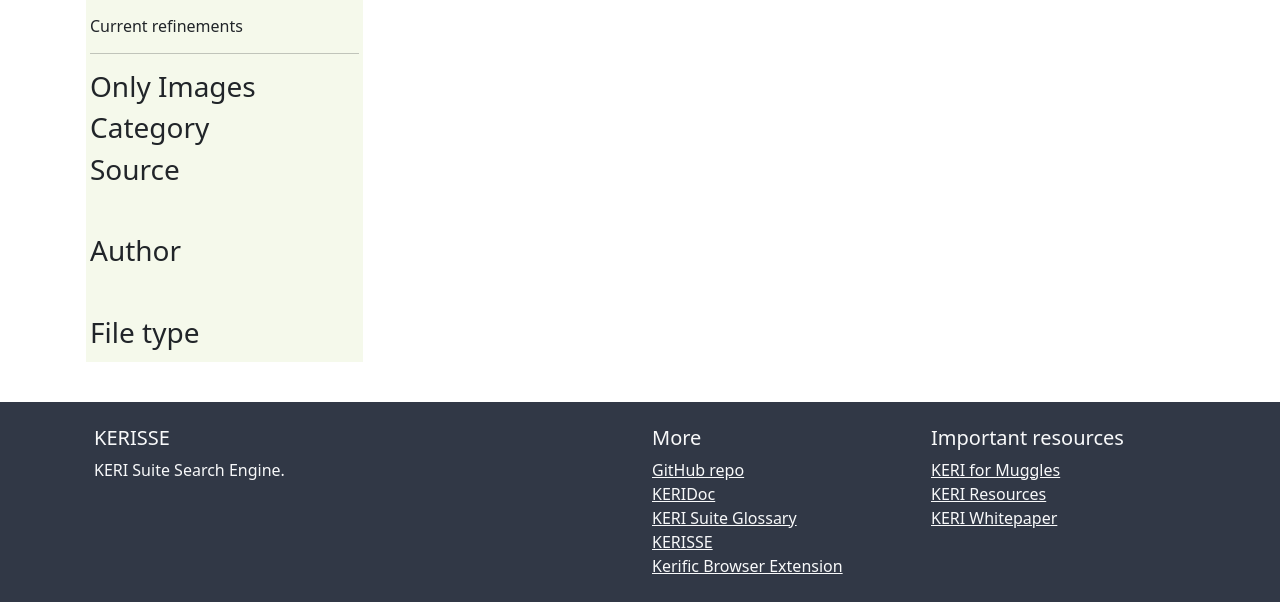
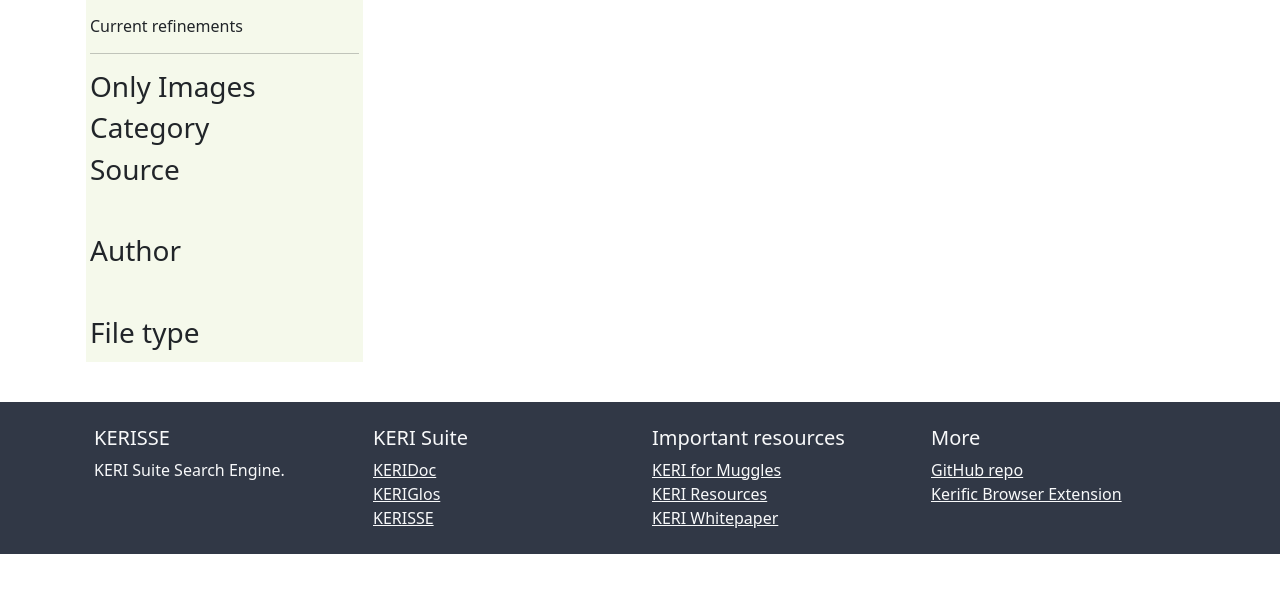
Before and after one commit to WebOfTrust/kerisse, a website built with webpack: page index.html in a window 1280 px wide. Shown: the part 394-996 px from the top of the page. After the commit the page ends 948 px from the top, so only its background shows below. Built offline with nearby package versions, Linux system fonts and the light colour scheme; files whose address does not match are found by name; what instantsearch.js, typesense-instantsearch-adapter would draw is missing.

Commit message:
Better footer menu

```diff
--- a/index.html
+++ b/index.html
@@ -147,7 +147,7 @@
     <footer class="text-center text-lg-start mt-4">
         <div class="container p-4">
             <div class="row">
-                <div class="col-lg-6 col-md-12 mb-4 mb-md-0">
+                <div class="col-lg-3 col-md-6 mb-4 mb-md-0">
                     <h5 class="text-light text-uppercase">KERISSE</h5>
                     <p class="text-light">
                         KERI Suite Search Engine.
@@ -155,21 +155,14 @@
                 </div>
 
                 <div class="col-lg-3 col-md-6 mb-4 mb-md-0">
-                    <h5 class="text-light">More</h5>
+                    <h5 class="text-light">KERI Suite</h5>
                     <ul class="list-unstyled mb-0">
-                        <li><a target="_blank" rel="noopener" class="text-light"
-                                href="https://github.com/weboftrust/kerisse/">GitHub repo</a></li>
                         <li><a href="https://weboftrust.github.io/keridoc/" class="text-light" target="_blank"
                                 rel="noopener">KERIDoc</a>
                         </li>
                         <li><a href="https://weboftrust.github.io/WOT-terms/" class="text-light" target="_blank"
-                                rel="noopener">KERI Suite
-                                Glossary</a></li>
-                        <li><a href="https://weboftrust.github.io/kerisse/" class="text-light" target="_blank"
-                                rel="noopener">KERISSE</a>
-                        </li>
-                        <li><a href="https://chromewebstore.google.com/detail/kerific/ckbmkbbmnfbeecfmoiohobcdmopekgmp"
-                                class="text-light" target="_blank" rel="noopener">Kerific Browser Extension</a>
+                                rel="noopener">KERIGlos</a></li>
+                        <li><a href="/" class="text-light" target="_blank" rel="noopener">KERISSE</a>
                         </li>
                     </ul>
                 </div>
@@ -184,6 +177,18 @@
                         <li><a href="https://github.com/SmithSamuelM/Papers/blob/master/whitepapers/KERI_WP_2.x.web.pdf"
                                 class="text-light" target="_blank" rel="noopener">KERI Whitepaper</a></li>
 
+                    </ul>
+                </div>
+
+                <div class="col-lg-3 col-md-6 mb-4 mb-md-0">
+                    <h5 class="text-light">More</h5>
+                    <ul class="list-unstyled mb-0">
+                        <li><a target="_blank" rel="noopener" class="text-light"
+                                href="https://github.com/weboftrust/kerisse/">GitHub
+                                repo</a></li>
+                        <li><a href="https://chromewebstore.google.com/detail/kerific/ckbmkbbmnfbeecfmoiohobcdmopekgmp"
+                                class="text-light" target="_blank" rel="noopener">Kerific Browser Extension</a>
+                        </li>
                     </ul>
                 </div>
             </div>
```
